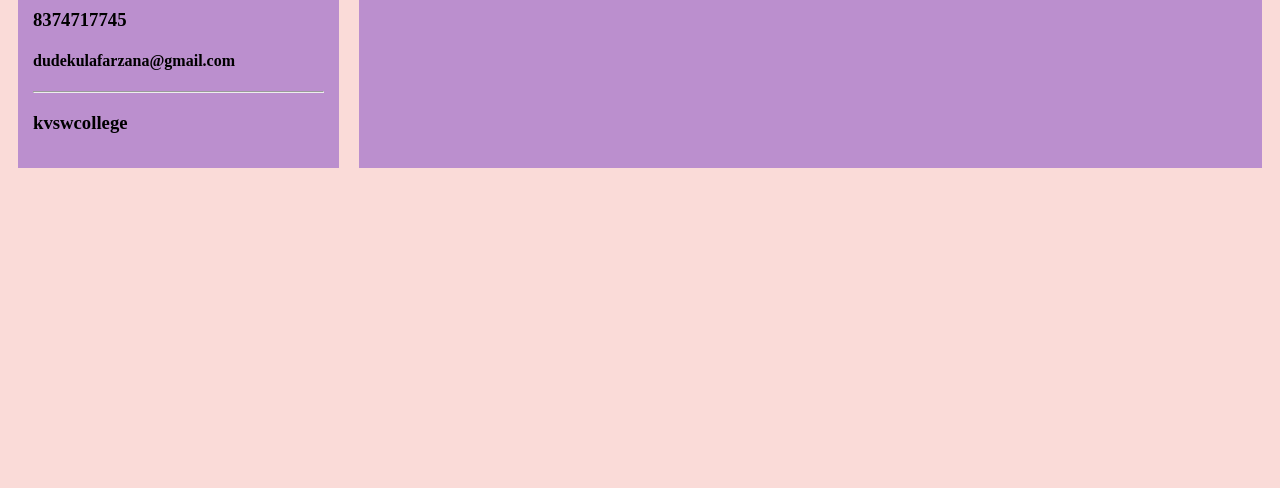
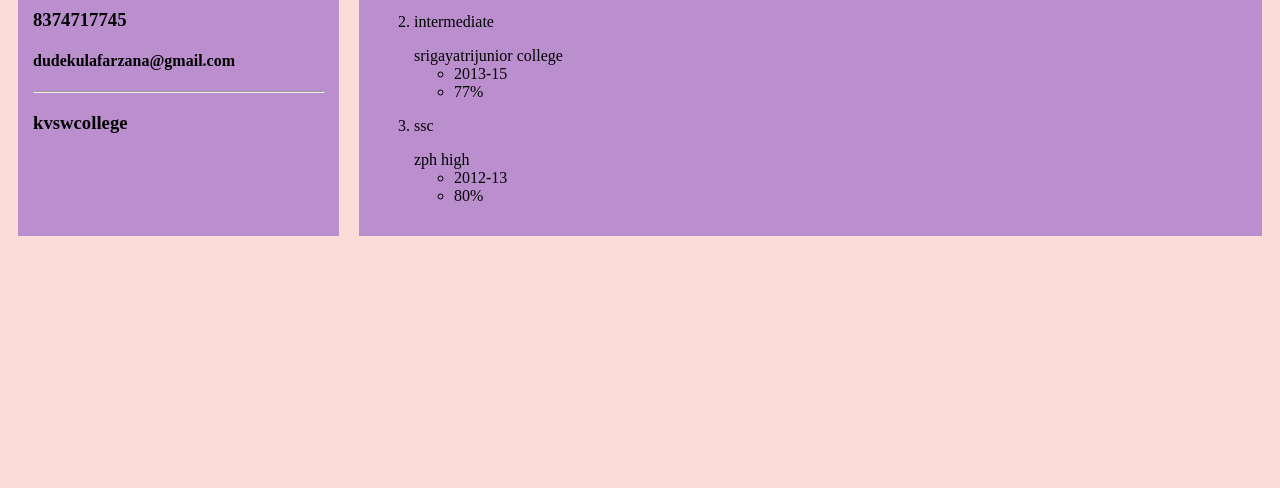
Before and after one commit to duedkulafarzana/finalresume, a plain HTML site: page index.html in a window 1280 px wide. Shown: the part 312-800 px from the top of the page. Drawn offline with Linux system fonts and the light colour scheme; files whose address does not match are found by name.

Commit message:
Update index.html

```diff
--- a/index.html
+++ b/index.html
@@ -18,6 +18,6 @@
     <div class="content">
     </div>
   </div>
-  <script type="text/javascript" src="script/main.js"></script>
+  <script type="text/javascript" src="main.js"></script>
 </body>
 </html>
```
